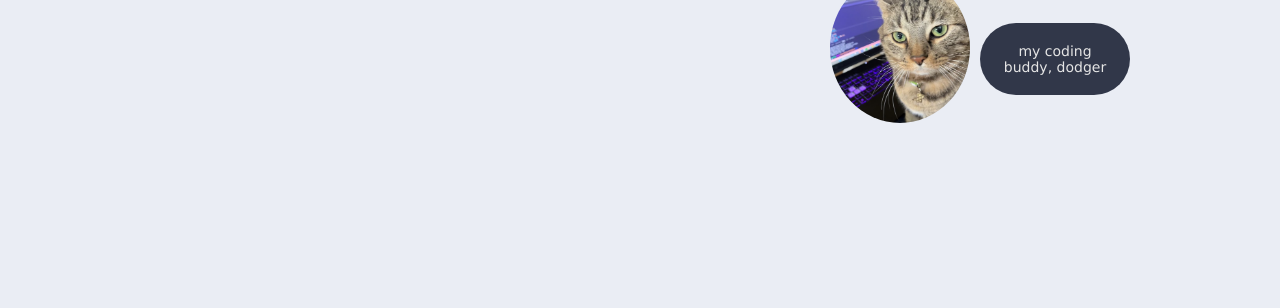
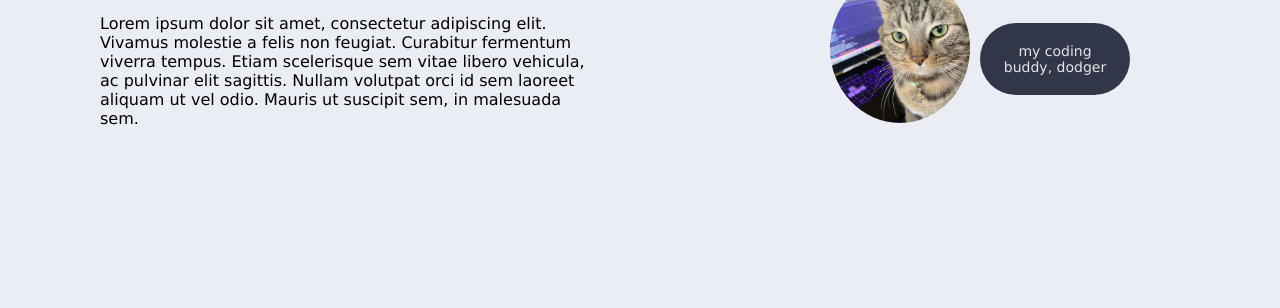
Before and after one commit to zizz-0/zizz-0.github.io, a plain HTML site: page index.html in a window 1280 px wide. Shown: the part 492-800 px from the top of the page. Drawn offline with Linux system fonts and the light colour scheme.

Commit message:
placeholder:

```diff
--- a/index.html
+++ b/index.html
@@ -43,6 +43,9 @@
                     </div>
                     <script src="script.js"></script>
                 </div>
+                <div class="about-me">
+                    Lorem ipsum dolor sit amet, consectetur adipiscing elit. Vivamus molestie a felis non feugiat. Curabitur fermentum viverra tempus. Etiam scelerisque sem vitae libero vehicula, ac pulvinar elit sagittis. Nullam volutpat orci id sem laoreet aliquam ut vel odio. Mauris ut suscipit sem, in malesuada sem.
+                </div>
             </div>
             <div id="intro-pic">
                 <div class="circle-img-big">
--- a/styles.css
+++ b/styles.css
@@ -163,16 +163,8 @@ body:has(.side-menu:checked) {
     animation: blink 0.7s step-end infinite;
 }
 
-.links ul {
-    display: flex;
-    flex-direction: row;
-    align-items: center;
-    padding-top: 50px;
-    padding-left: 30px;
-}
-
-.links li {
-    padding-right: 20px;
+.about-me {
+    padding: 30px;
 }
 
 .intro-flex {
@@ -305,7 +297,8 @@ body:has(.side-menu:checked) {
         display: none;
     }
 
-    .links ul {
+    .about-me {
         padding-left: 100px;
+        width: 75%;
     }
 }
```
